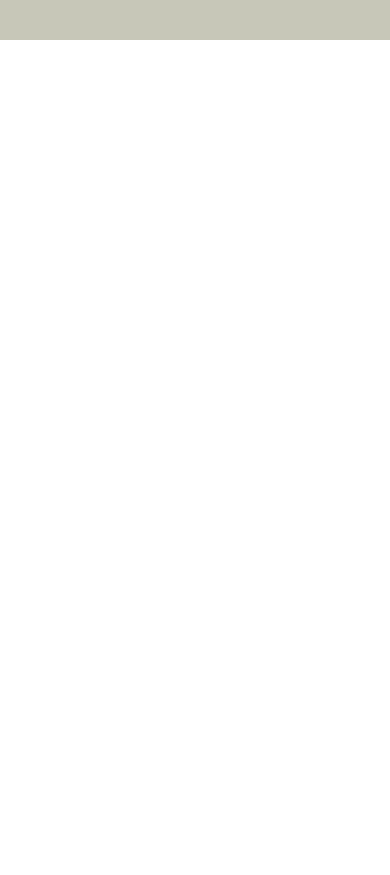
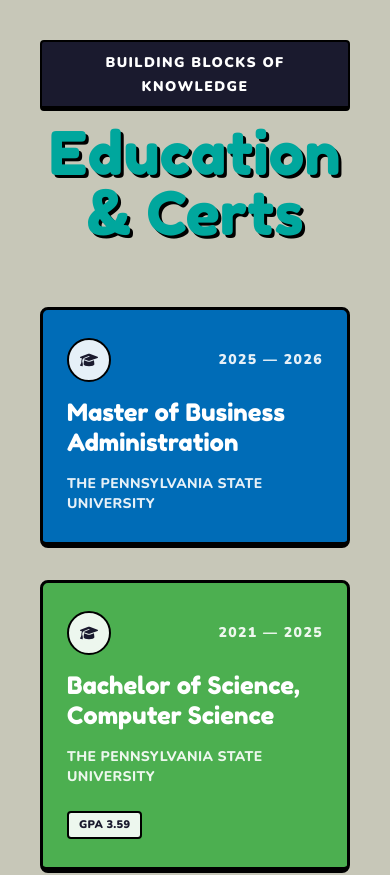
Before and after one commit to kunjp127/kunjp127.github.io, a React (Vite) app: page / in a window 390 px wide. Shown: the part 4340-5215 px from the top of the page. Before the commit the page ends 4380 px from the top, so only its background shows below. Built offline with nearby package versions, Linux system fonts and the light colour scheme.

Commit message:
Education and cert section

```diff
--- a/src/App.tsx
+++ b/src/App.tsx
@@ -2,6 +2,7 @@
 import Hero from "./components/Hero";
 import Contact from "./components/Contact";
 import Experience from "./components/Experience";
+import Credentials from "./components/Education";
 
 export default function App() {
   return (
@@ -9,6 +10,7 @@
       <Nav />
       <Hero />
       <Experience />
+      <Credentials />
       <Contact />
     </div>
   );
--- /dev/null
+++ b/src/components/Education.tsx
@@ -0,0 +1,114 @@
+import { FaGraduationCap } from "react-icons/fa6";
+import { GrCertificate } from "react-icons/gr";
+
+type LegoColor = "blue" | "yellow" | "red" | "green" | "orange" | "purple" | "teal" | "pink";
+
+interface CredentialItem {
+  type: "degree" | "cert";
+  title: string;
+  institution: string;
+  period: string;
+  color: LegoColor;
+  detail?: string;
+}
+
+const credentials: CredentialItem[] = [
+  {
+    type: "degree",
+    title: "Master of Business Administration",
+    institution: "The Pennsylvania State University",
+    period: "2025 — 2026",
+    color: "blue",
+  },
+  {
+    type: "degree",
+    title: "Bachelor of Science, Computer Science",
+    institution: "The Pennsylvania State University",
+    period: "2021 — 2025",
+    color: "green",
+    detail: "GPA 3.59",
+  },
+  {
+    type: "cert",
+    title: "AWS Certified AI Practitioner",
+    institution: "Amazon Web Services",
+    period: "2026",
+    color: "orange",
+  },
+];
+
+const colorMap: Record<LegoColor, { bg: string; stud: string; text: string }> = {
+  blue:   { bg: "bg-lego-blue",   stud: "bg-lego-blue",   text: "text-white" },
+  yellow: { bg: "bg-lego-yellow", stud: "bg-lego-yellow", text: "text-lego-dark" },
+  red:    { bg: "bg-lego-red",    stud: "bg-lego-red",    text: "text-white" },
+  green:  { bg: "bg-lego-green",  stud: "bg-lego-green",  text: "text-white" },
+  orange: { bg: "bg-lego-orange", stud: "bg-lego-orange", text: "text-white" },
+  purple: { bg: "bg-lego-purple", stud: "bg-lego-purple", text: "text-white" },
+  teal:   { bg: "bg-lego-teal",   stud: "bg-lego-teal",   text: "text-white" },
+  pink:   { bg: "bg-lego-pink",   stud: "bg-lego-pink",   text: "text-white" },
+};
+
+export default function Education() {
+  return (
+    <section
+      id="education"
+      className="px-10 lg:px-16 max-w-7xl mx-auto pb-15"
+    >
+      <div className="text-center mb-16 space-y-3">
+        <div className="inline-block bg-lego-dark border-[2.5px] border-black border-b-[5px] rounded px-4 py-2">
+          <span className="font-nunito font-black text-sm uppercase tracking-widest text-white">
+            Building Blocks of Knowledge
+          </span>
+        </div>
+        <h2 className="font-fredoka text-6xl text-lego-teal [text-shadow:3px_3px_0_#000]">
+          Education &amp; Certs
+        </h2>
+      </div>
+
+      <div className="grid grid-cols-1 md:grid-cols-3 gap-8">
+        {credentials.map((item, i) => {
+          const c = colorMap[item.color];
+          const Icon = item.type === "degree" ? FaGraduationCap : GrCertificate;
+
+          return (
+            <div key={i} className="flex flex-col">
+              {/* brick body */}
+              <div
+                className={`${c.bg} border-[3px] border-black border-b-[6px] rounded-lg px-6 py-7 space-y-4 flex-1 flex flex-col`}
+              >
+                <div className="flex items-center justify-between">
+                  <div className="w-11 h-11 flex items-center justify-center bg-white/90 border-2 border-black rounded-full">
+                    <Icon className="text-lego-dark text-lg" />
+                  </div>
+                  <span
+                    className={`font-nunito font-black text-sm uppercase tracking-widest ${c.text} opacity-90`}
+                  >
+                    {item.period}
+                  </span>
+                </div>
+
+                <h3 className={`font-fredoka text-2xl leading-tight ${c.text}`}>
+                  {item.title}
+                </h3>
+
+                <p
+                  className={`font-nunito font-extrabold text-sm uppercase tracking-wide ${c.text} opacity-90`}
+                >
+                  {item.institution}
+                </p>
+
+                {item.detail && (
+                  <div className="mt-auto pt-2">
+                    <span className="inline-block bg-white/90 border-2 border-black rounded px-2.5 py-1 font-nunito font-black text-[11px] uppercase tracking-wide text-lego-dark">
+                      {item.detail}
+                    </span>
+                  </div>
+                )}
+              </div>
+            </div>
+          );
+        })}
+      </div>
+    </section>
+  );
+}
--- a/src/components/Nav.tsx
+++ b/src/components/Nav.tsx
@@ -2,7 +2,7 @@
 
 export default function Nav() {
   const [open, setOpen] = useState(false);
-  const links = ["Skills", "Projects", "Experience", "Contact"];
+  const links = ["Experience", "Education"];
 
   return (
     <nav className="bg-lego-dark border-b-4 border-black sticky top-0 z-50">
```
